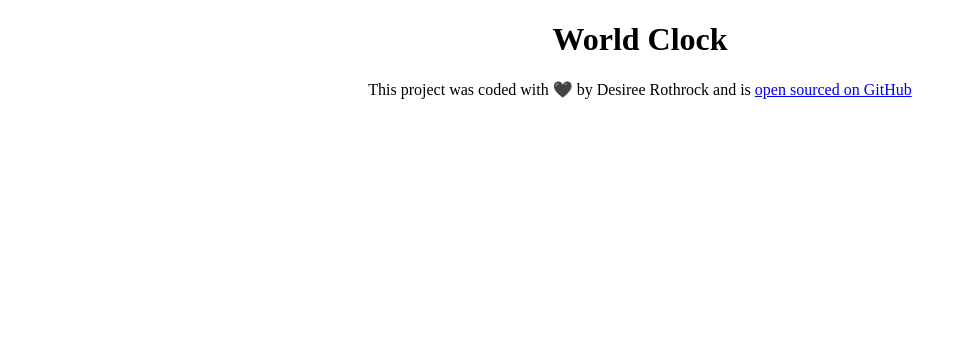
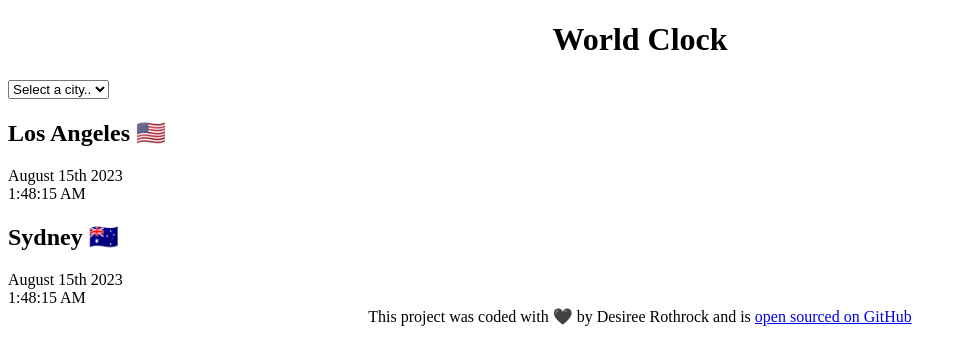
Before and after one commit to rothrock5913/world-clock, a plain HTML site: page index.html in a window 1280 px wide. Shown: the whole page, without its empty margins (0-967 px from the left). Drawn offline with Linux system fonts and the light colour scheme.

Commit message:
Added the basic HTML

```diff
--- a/index.html
+++ b/index.html
@@ -8,7 +8,27 @@
     <title>World Clock - Desiree Rothrock</title>
   </head>
   <body>
+    <div class="container">
       <h1>World Clock</h1>
+
+      <select name>
+        <option value="">Select a city..</option>
+        <option value="">London</option>
+        <option value="">New York</option>
+        <option value="">Aukland</option>
+      </select>
+
+      <div class="city">
+        <h2>Los Angeles 🇺🇸</h2>
+        <div class="date">August 15th 2023</div>
+        <div class="time">1:48:15 AM</div>
+      </div>
+      <div class="city">
+        <h2>Sydney 🇦🇺</h2>
+        <div class="date">August 15th 2023</div>
+        <div class="time">1:48:15 AM</div>
+      </div>
+    </div>
     <footer>
       This project was coded with 🖤 by Desiree Rothrock and is
       <a href="https://github.com/rothrock5913/world-clock" target="_blank"> open sourced on GitHub</a>
```
Lines whose indentation alone changed are shown as unchanged.
